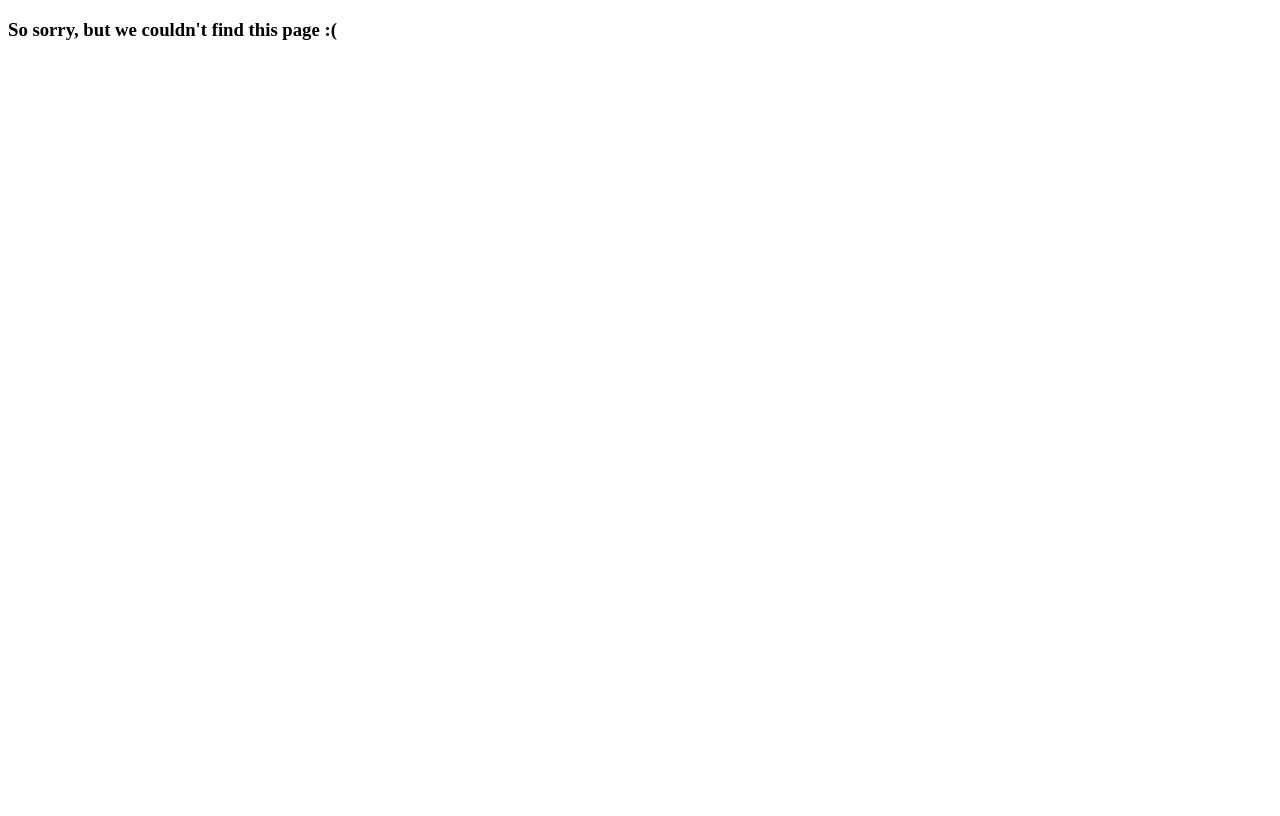
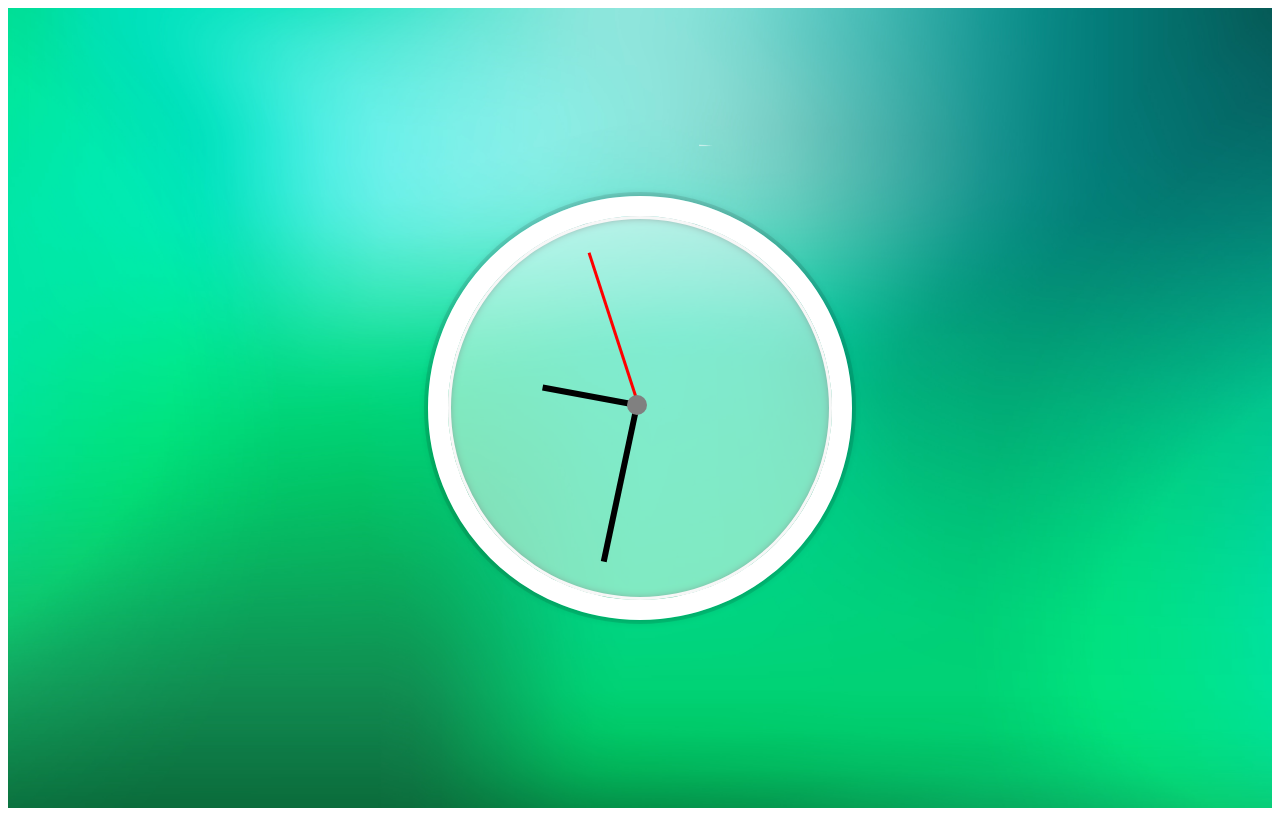
Before and after one commit to anamidev/mini-projects, a Next.js app: page /projects/clock in a window 1280 px wide. Before the commit this address had no page. Built offline with nearby package versions, Linux system fonts and the light colour scheme.

Commit message:
1.0.0 - Mini projects pages * Added mini project "Clock" and page for it * Added 404 page * Added Layout component for pages <head> layout * Added bootstrap 5.2.0 * Deleted [id] dynamic page * Deleted test-api function * Deleted extra elements on main index.js page

```diff
--- /dev/null
+++ b/components/Layout/Layout.js
@@ -0,0 +1,17 @@
+import Head from "next/head";
+
+export default function Layout({ title, children }) {
+    const defaultTitle = 'lil-m00ha blog'
+    return (
+        <div>
+            <Head>
+                <title>{title ? defaultTitle + ' - ' + title : defaultTitle}</title>
+                <link rel="icon" href="/parrot.png"/>
+            </Head>
+
+            <main>
+                {children}
+            </main>
+        </div>
+    )
+}
--- a/package.json
+++ b/package.json
@@ -1,6 +1,6 @@
 {
   "name": "personal-blog",
-  "version": "0.4.0",
+  "version": "1.0.0",
   "private": true,
   "scripts": {
     "dev": "next dev",
@@ -9,6 +9,7 @@
     "lint": "next lint"
   },
   "dependencies": {
+    "bootstrap": "5.2.0",
     "next": "12.2.3",
     "react": "18.2.0",
     "react-dom": "18.2.0"
--- a/pages/404.js
+++ b/pages/404.js
@@ -1,7 +1,7 @@
 export default function Custom404() {
     return (
         <div>
-            <h3>So sorry, but we couldn't find this page :(</h3>
+            <p>Sorry, such page doesn't exist :(</p>
         </div>
     )
 }
--- a/pages/api/test-api.js
+++ /dev/null
@@ -1,3 +0,0 @@
-export default function hander(req, res) {
-    res.status(200).json({text: 'This is test-api'});
-}
--- /dev/null
+++ b/pages/projects/clock.js
@@ -0,0 +1,52 @@
+import Layout from "../../components/Layout/Layout";
+import style from "./clock.module.css";
+import {useEffect, useRef} from "react";
+
+export default function Clock() {
+    const secondHand = useRef();
+    const minuteHand = useRef();
+    const hourHand = useRef();
+
+    function getDate () {
+        const current = new Date(),
+              midnight = new Date(
+                  current.getFullYear(),
+                  current.getMonth(),
+                  current.getDate(),
+                  0,0,0),
+              msec = current.getTime() - midnight.getTime();
+
+        let sec = Math.floor((msec / 1000)),
+            min = Math.floor((msec / 1000 / 60)),
+            hr = Math.floor((msec/ 1000 / 60 / 60));
+
+        let secDeg = (sec * 6);
+        secondHand.current.style.transform = `rotate(${secDeg}deg)`;
+        let minDeg = min * 6;
+        minuteHand.current.style.transform = `rotate(${minDeg}deg)`;
+        let hrDeg = hr * 30 + (hr / 2);
+        hourHand.current.style.transform = `rotate(${hrDeg}deg)`;
+    }
+
+    useEffect(() => {
+        getDate();
+        const clock = setInterval(getDate, 1000);
+        return () => clearInterval(clock);
+    }, [])
+
+    return (
+        <Layout title='Clock'>
+            <section className={style.container}>
+                <div className={style.clock}>
+                    <div className={style.clockBack}></div>
+                    <div className={style.clockFace}>
+                        <div className={`${style.hand} ${style.hourHand}`} ref={hourHand}></div>
+                        <div className={`${style.hand} minute-hand`} ref={minuteHand}></div>
+                        <div className={`${style.hand} ${style.secondHand}`} ref={secondHand}></div>
+                        <div className={`${style.center}`}></div>
+                    </div>
+                </div>
+            </section>
+        </Layout>
+    )
+}
--- /dev/null
+++ b/pages/projects/clock.module.css
@@ -0,0 +1,72 @@
+.container {
+    font-size: 2rem;
+    display: flex;
+    flex: 1;
+    min-height: 100vh;
+    align-items: center;
+    background-image: url('../../public/clock-bg.jpg');
+    background-size: cover;
+}
+
+.clock {
+    width: 20rem;
+    height: 20rem;
+    border: 20px solid white;
+    border-radius: 50%;
+    margin: 50px auto;
+    position: relative;
+    padding: 2rem;
+    box-shadow:
+        0 0 0 4px rgba(0,0,0,0.1),
+        inset 0 0 0 3px #efefef,
+        inset 0 0 10px black,
+        0 0 10px rgba(0,0,0,0.2);
+}
+
+.clockFace {
+    position: relative;
+    width: 100%;
+    height: 100%;
+    transform: translateY(-3px) rotate(90deg);
+}
+
+.clockBack {
+    width: 24rem;
+    height: 24rem;
+    border-radius: 50%;
+    position: absolute;
+    top: 0;
+    left: 0;
+    background: rgba(255,255,255,0.5);
+}
+
+.center {
+    width: 20px;
+    height: 20px;
+    background: grey;
+    position: absolute;
+    border-radius: 50%;
+    top: 47.9%;
+    left: 47%;
+}
+
+.hand {
+    width: 50%;
+    height: 6px;
+    background: black;
+    position: absolute;
+    top: 50%;
+    transform-origin: 100%;
+    transition: all 0.2s;
+    transition-timing-function: cubic-bezier(0.16, 1.93, 0.76, 0.73);
+}
+
+.secondHand {
+    background: red;
+    height: 3px;
+}
+
+.hourHand {
+    width: 30%;
+    left: 20%;
+}
```
Also changed, not shown: pages/index.js (+8 -34 lines), pages/posts/[id].js (deleted, +0 -26 lines), public/clock-bg.jpg (added), 1 other file (tests, documents, lock files or other folders).
